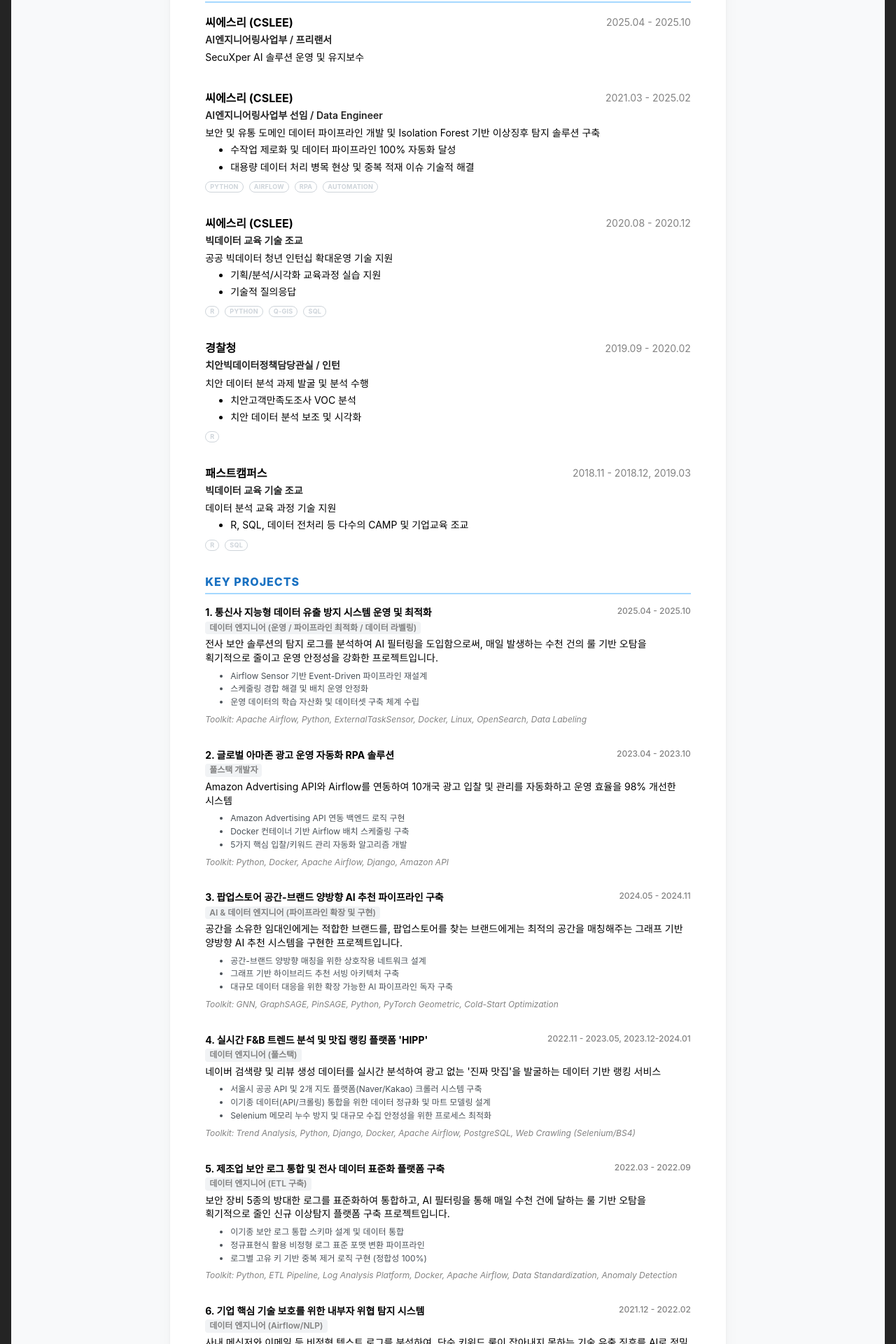
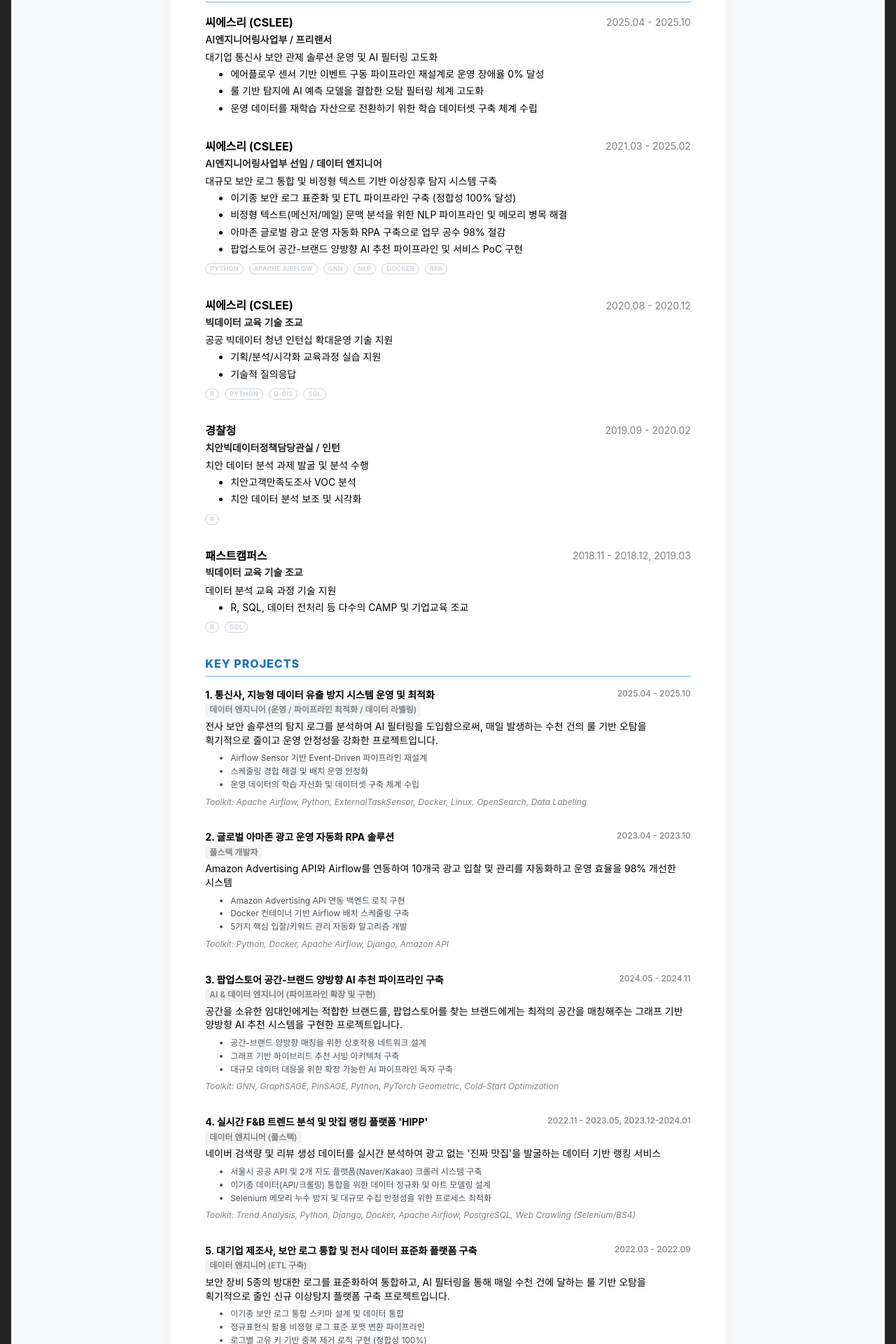
Before and after one commit to jisxo/jisxo-portfolio, a Next.js app: page /resume in a window 1280 px wide. Shown: the part 840-2760 px from the top of the page at 70% size. Built offline with nearby package versions, Linux system fonts and the light colour scheme; no server answers.

Commit message:
Sync: Project refinements to Resume Experience

```diff
--- a/src/data/projects/insider.ts
+++ b/src/data/projects/insider.ts
@@ -1,7 +1,7 @@
 import { Project } from './types';
 
 export const insiderProject: Project = {
-    title: '기업 핵심 기술 보호를 위한 내부자 위협 탐지 시스템',
+    title: '대기업 제조사, 기업 핵심 기술 보호를 위한 내부자 위협 탐지 시스템',
     duration: '2021.12 - 2022.02',
     role: '데이터 엔지니어 (Airflow/NLP)',
     description: "사내 메신저와 이메일 등 비정형 텍스트 로그를 분석하여, 단순 키워드 룰이 잡아내지 못하는 기술 유출 징후를 AI로 정밀 탐지하고 오탐을 필터링하는 신규 위협 탐지 시스템입니다.",
--- a/src/data/projects/integration.ts
+++ b/src/data/projects/integration.ts
@@ -1,7 +1,7 @@
 import { Project } from './types';
 
 export const integrationProject: Project = {
-    title: '제조업 보안 로그 통합 및 전사 데이터 표준화 플랫폼 구축',
+    title: '대기업 제조사, 보안 로그 통합 및 전사 데이터 표준화 플랫폼 구축',
     duration: '2022.03 - 2022.09',
     role: '데이터 엔지니어 (ETL 구축)',
     description: "보안 장비 5종의 방대한 로그를 표준화하여 통합하고, AI 필터링을 통해 매일 수천 건에 달하는 룰 기반 오탐을 획기적으로 줄인 신규 이상탐지 플랫폼 구축 프로젝트입니다.",
--- a/src/data/projects/log.ts
+++ b/src/data/projects/log.ts
@@ -1,7 +1,7 @@
 import { Project } from './types';
 
 export const logProject: Project = {
-    title: '전사 통합 보안 모니터링 및 이상탐지 자동화',
+    title: '대기업 제조사, 전사 통합 보안 모니터링 및 이상탐지 자동화',
     duration: '2021.06 - 2021.11',
     role: '데이터 엔지니어 (수집/전처리/통계 분석)',
     description: "수집부터 전처리까지 수작업에 의존하던 외부 발송 보안 로그 분석을 자동화하고, AI 예측 모델을 최초 도입하여 탐지 업무의 정확성과 효율성을 개선한 프로젝트입니다.",
@@ -16,12 +16,12 @@ export const logProject: Project = {
     star: {
         situation: `매일 발생하는 대량의 외부 발송 메일 로그를 분석하여 이상 행위 징후를 포착해야 했으나, 정제된 데이터 수집 체계가 없어 **수동 분석에 의존**하는 비효율이 존재했습니다.`,
         action: `**Python 기반의 전처리 모듈**을 직접 개발하여 기존 시스템과 연동함으로써 데이터 수집부터 가공까지의 전 과정을 **100% 자동화**했습니다.
-또한 시간/부서/키워드별 **다차원 통계 분석**을 수행하여 이상징후 탐지 룰 설정을 위한 통계적 근거를 확보했습니다.`,
+또한 시간/부서/키워드별 **다차원 EDA**를 수행하여 이상징후 탐지 룰 설정을 위한 통계적 근거를 확보했습니다.`,
         result: `수동 데이터 추출 공수를 최소화하여 분석 효율을 극대화했으며, 통계적 근거 기반의 **정량적 탐지 룰(Rule)**을 도출하여 보안 관제 고도화의 핵심 기반을 완성했습니다.`
     },
     contributions: [
         'Python 기반 전처리 모듈 개발 및 100% 자동화',
-        '시간/부서/키워드별 다차원 통계 분석 수행',
+        '시간/부서/키워드별 다차원 탐색적 분석(EDA) 수행',
         '통계적 근거 중심의 보안 이상징후 탐지 룰 수립'
     ]
 };
--- a/src/data/projects/telecom.ts
+++ b/src/data/projects/telecom.ts
@@ -1,7 +1,7 @@
 import { Project } from './types';
 
 export const telecomProject: Project = {
-    title: '통신사 지능형 데이터 유출 방지 시스템 운영 및 최적화',
+    title: '통신사, 지능형 데이터 유출 방지 시스템 운영 및 최적화',
     duration: '2025.04 - 2025.10',
     role: `데이터 엔지니어
     (운영 / 파이프라인 최적화 / 데이터 라벨링)`,
--- a/src/data/resume/experience.ts
+++ b/src/data/resume/experience.ts
@@ -5,18 +5,25 @@ export const experienceData: Experience[] = [
         company: '씨에스리 (CSLEE)',
         role: 'AI엔지니어링사업부 / 프리랜서',
         period: '2025.04 - 2025.10',
-        summary: 'SecuXper AI 솔루션 운영 및 유지보수'
+        summary: '대기업 통신사 보안 관제 솔루션 운영 및 AI 필터링 고도화',
+        bullets: [
+            '에어플로우 센서 기반 이벤트 구동 파이프라인 재설계로 운영 장애율 0% 달성',
+            '룰 기반 탐지에 AI 예측 모델을 결합한 오탐 필터링 체계 고도화',
+            '운영 데이터를 재학습 자산으로 전환하기 위한 학습 데이터셋 구축 체계 수립'
+        ]
     },
     {
         company: '씨에스리 (CSLEE)',
-        role: 'AI엔지니어링사업부 선임 / Data Engineer',
+        role: 'AI엔지니어링사업부 선임 / 데이터 엔지니어',
         period: '2021.03 - 2025.02',
-        summary: '보안 및 유통 도메인 데이터 파이프라인 개발 및 Isolation Forest 기반 이상징후 탐지 솔루션 구축',
+        summary: '대규모 보안 로그 통합 및 비정형 텍스트 기반 이상징후 탐지 시스템 구축',
         bullets: [
-            '수작업 제로화 및 데이터 파이프라인 100% 자동화 달성',
-            '대용량 데이터 처리 병목 현상 및 중복 적재 이슈 기술적 해결'
+            '이기종 보안 로그 표준화 및 ETL 파이프라인 구축 (정합성 100% 달성)',
+            '비정형 텍스트(메신저/메일) 문맥 분석을 위한 NLP 파이프라인 및 메모리 병목 해결',
+            '아마존 글로벌 광고 운영 자동화 RPA 구축으로 업무 공수 98% 절감',
+            '팝업스토어 공간-브랜드 양방향 AI 추천 파이프라인 및 서비스 PoC 구현'
         ],
-        skills: ['Python', 'Airflow', 'RPA', 'Automation']
+        skills: ['Python', 'Apache Airflow', 'GNN', 'NLP', 'Docker', 'RPA']
     },
     {
         company: '씨에스리 (CSLEE)',
```
